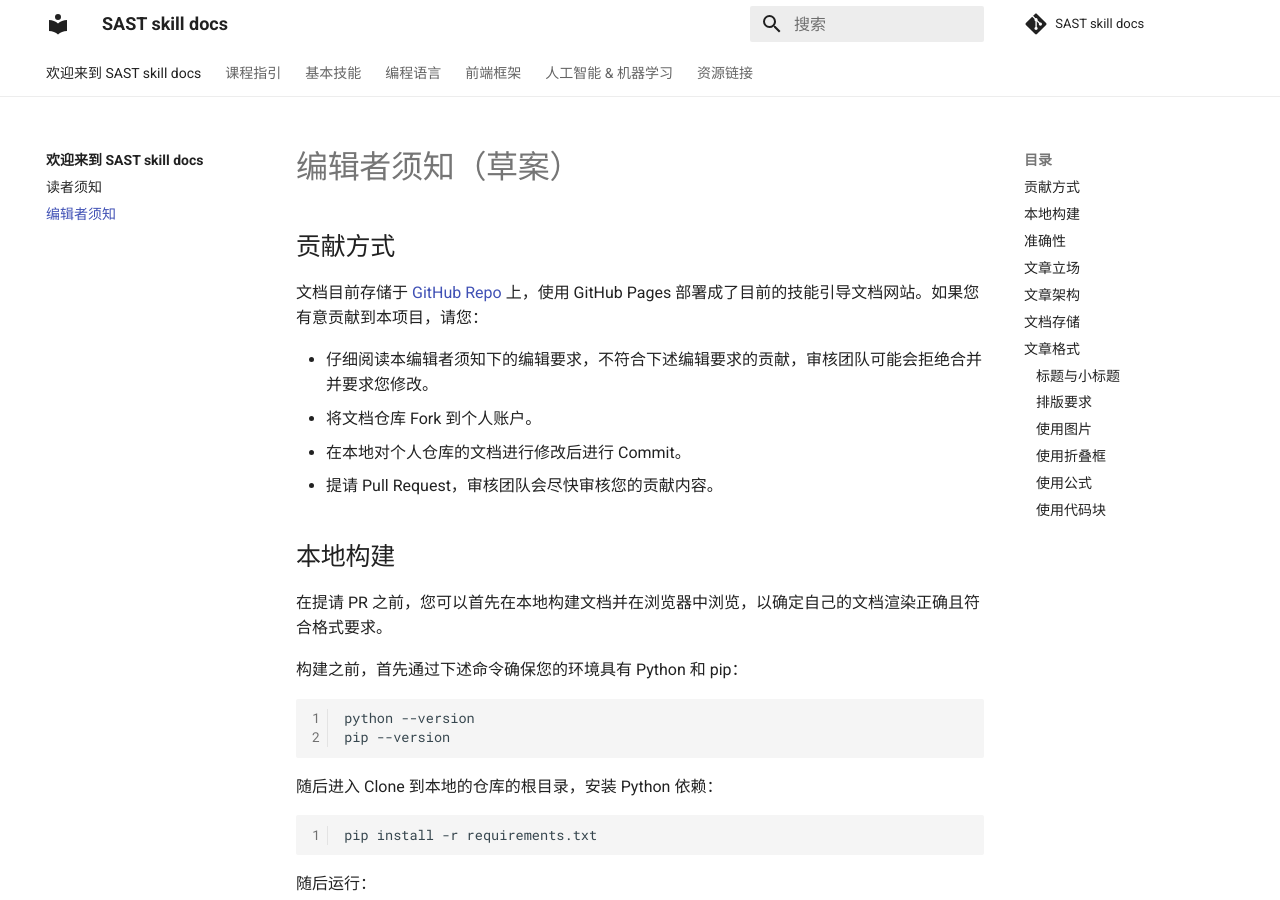
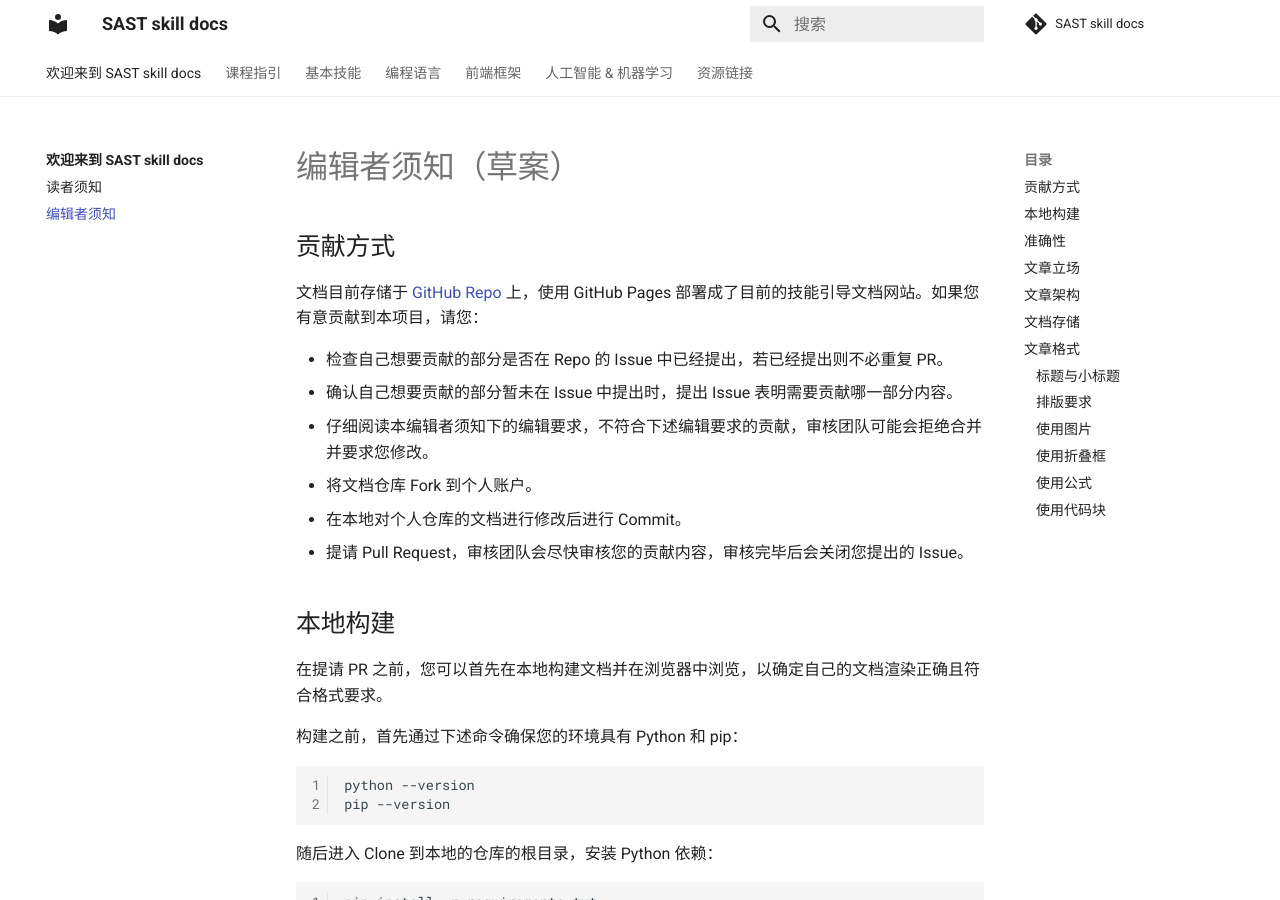
Before and after one commit to SAST-skill-docers/sast-skill-docs, an MkDocs documentation site: the page built from docs/notes/editor.md, in a window 1280 px wide and 900 px high. Built offline with MkDocs 1.6.1 and Material for MkDocs 9.7.7, drawn with Linux system fonts in a browser that asks for light colours; formulas are drawn with MathJax 3; comment, search, counter and statistics services are not loaded.

Commit message:
修改编辑者须知

```diff
--- a/docs/notes/editor.md
+++ b/docs/notes/editor.md
@@ -4,10 +4,12 @@
 
 文档目前存储于 [GitHub Repo](https://github.com/SAST-skill-docers/sast-skill-docs) 上，使用 GitHub Pages 部署成了目前的技能引导文档网站。如果您有意贡献到本项目，请您：
 
++ 检查自己想要贡献的部分是否在 Repo 的 Issue 中已经提出，若已经提出则不必重复 PR。
++ 确认自己想要贡献的部分暂未在 Issue 中提出时，提出 Issue 表明需要贡献哪一部分内容。
 + 仔细阅读本编辑者须知下的编辑要求，不符合下述编辑要求的贡献，审核团队可能会拒绝合并并要求您修改。
 + 将文档仓库 Fork 到个人账户。
 + 在本地对个人仓库的文档进行修改后进行 Commit。
-+ 提请 Pull Request，审核团队会尽快审核您的贡献内容。
++ 提请 Pull Request，审核团队会尽快审核您的贡献内容，审核完毕后会关闭您提出的 Issue。
 
 ## 本地构建
 
```
